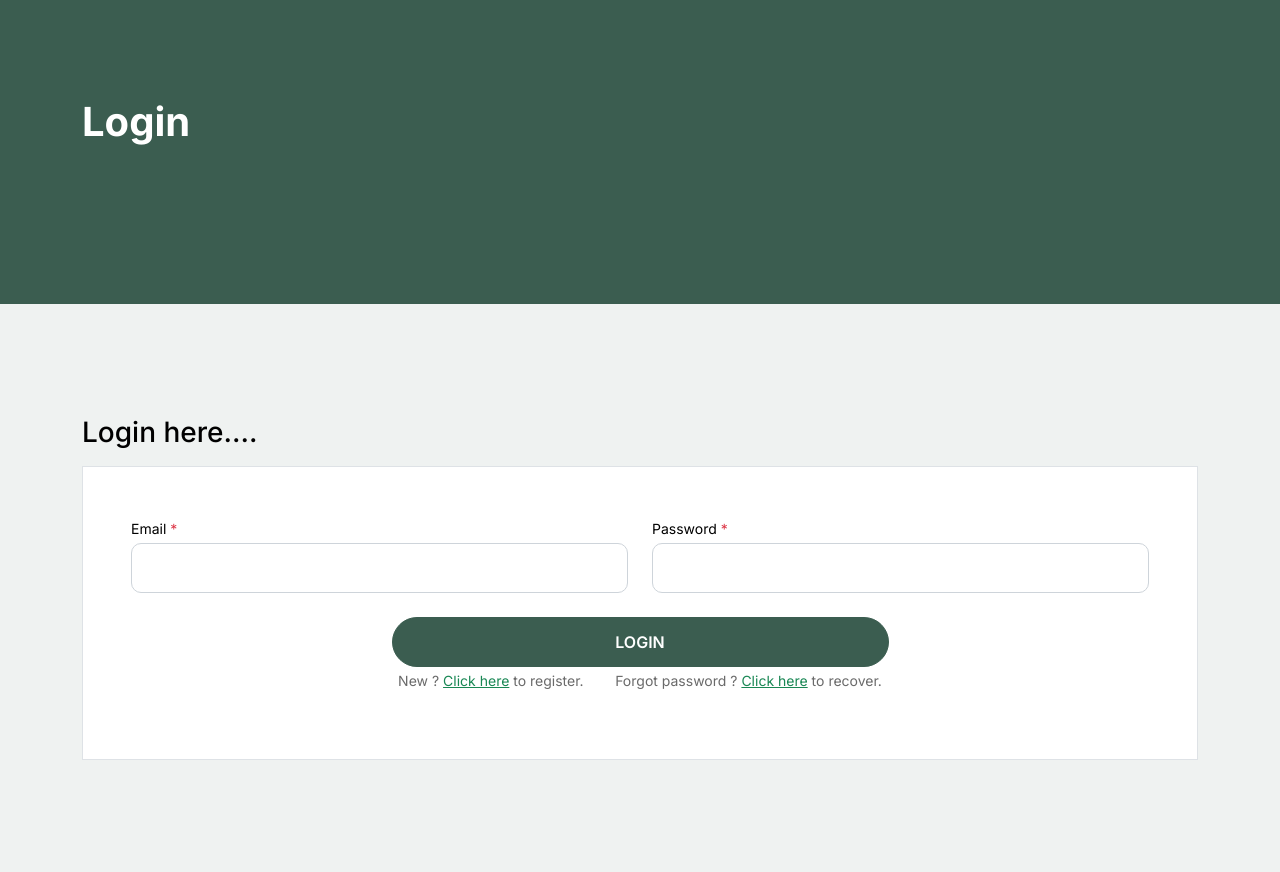
After one commit to mathewkuttysaji/ENurseryProject, a Django app: page /login in a window 1280 px wide. The commit adds this page. Run offline with Django 5.2, Linux system fonts and the light colour scheme; some libraries are stand-ins or nearby versions.

Commit message:
login_view created and checked

```diff
--- a/core/accounts/urls.py
+++ b/core/accounts/urls.py
@@ -3,5 +3,7 @@ from . import views
 
 urlpatterns = [
     path('', views.index_view, name='index'),
-    path('register', views.register_view, name='register')
+    path('register', views.register_view, name='register'),
+    path('login', views.login_view, name='login'),
+    path('home', views.home, name='home')
 ]
--- a/core/accounts/views.py
+++ b/core/accounts/views.py
@@ -1,5 +1,9 @@
-from django.shortcuts import render
+from django.shortcuts import render, redirect
+from django.contrib.auth import authenticate, login
 from .forms import CustomerCreationForm
+from .models import Customers
+from django.contrib import messages
+
 
 # Create your views here.
 
@@ -11,7 +15,29 @@ def register_view(request):
         form = CustomerCreationForm(request.POST)
         if form.is_valid():
             form.save()
-            return render(request, 'login.html')
+            return render(request, 'registration/login.html')
     else:
         form = CustomerCreationForm()
     return render(request, "registration/register.html", {'form':form})
+
+def login_view(request):
+    if request.method == 'POST':
+        email = request.POST.get('email')
+        password = request.POST.get('password')
+
+        customer = authenticate(request, email=email, password=password)
+
+        if customer is not None:
+            login(request, customer)
+
+            if customer.is_superuser:
+                return redirect('/admin')
+            else:
+                return redirect('/home')
+        else:
+            messages.error(request, "Invalid credentials. Please try again. If you are new please login")
+    else:
+        return render(request, 'registration/login.html')
+
+def home(request):
+    return render(request, "registration/home.html")
--- a/core/templates/index.html
+++ b/core/templates/index.html
@@ -31,7 +31,7 @@
 					<div class="intro-excerpt">
 						<h1> E-NURSERY </h1>
 						<p class="mb-4"> Where every leaf tells a story and every flower paints a picture - welcome to our plant nursery, where nature's beauty takes root </p>
-						<p><a href="accounts/login" class="btn btn-secondary"> Get Started </a></p>
+						<p><a href="{% url 'login' %}" class="btn btn-secondary"> Get Started </a></p>
 					</div>
 				</div>
 			</div>
--- /dev/null
+++ b/core/templates/registration/login.html
@@ -0,0 +1,90 @@
+<!doctype html>
+
+{% load static %}
+
+<html lang="en">
+
+<head>
+    <meta charset="utf-8">
+    <meta name="viewport" content="width=device-width, initial-scale=1, shrink-to-fit=no">
+    <meta name="author" content="Untree.co">
+    <link rel="shortcut icon" href="favicon.png">
+
+    <meta name="description" content="" />
+    <meta name="keywords" content="bootstrap, bootstrap4" />
+
+    <!-- Bootstrap CSS -->
+    <link href="{% static 'css/bootstrap.min.css' %}" rel="stylesheet">
+    <link href="https://cdnjs.cloudflare.com/ajax/libs/font-awesome/6.0.0-beta3/css/all.min.css" rel="stylesheet">
+    <link href="{% static 'css/tiny-slider.css' %}" rel="stylesheet">
+    <link href="{% static 'css/style.css' %}" rel="stylesheet">
+    <title>E-Nursery </title>
+</head>
+
+<body>
+    <!-- Start Hero Section -->
+    <div class="hero">
+        <div class="container">
+            <div class="row justify-content-between">
+                <div class="col-lg-5">
+                    <div class="intro-excerpt">
+                        <h1>Login </h1>
+                    </div>
+                </div>
+            </div>
+        </div>
+    </div>
+    <!-- End Hero Section -->
+
+    <div class="untree_co-section">
+        <div class="container">
+            <div class="row">
+                <div class="col-md-12 mb-5 mb-md-0">
+                    <h2 class="h3 mb-3 text-black">Login here....</h2>
+                    <div class="p-3 p-lg-5 border bg-white">
+                        <form action="{% url 'login' %}" method="post">
+                            {% csrf_token %}
+
+                            {% for message in messages %}
+                            <div class="alert alert-{{ message.level }}">
+                                {{ message.message }}
+                            </div>
+                            {% endfor %}
+
+                            <div class="form-group row">
+                                <div class="col-md-6">
+                                    <label for="email" class="text-black"> Email <span
+                                            class="text-danger">*</span></label>
+                                    <input type="email" class="form-control" id="email" name="email">
+                                </div>
+                                <div class="col-md-6">
+                                    <label for="password" class="text-black">Password <span
+                                            class="text-danger">*</span></label>
+                                    <input type="password" class="form-control" id="password" name="password">
+                                </div>
+                            </div>
+                            <div class="row">
+                                <div class="d-grid gap-2 col-6 mx-auto mt-4">
+                                    <input type="submit" value="LOGIN" class="btn btn-primary">
+                                </div>
+                            </div>
+                            <div class="form-group row">
+                                <div class="col-md-12 text-center">
+                                    <p>New ? <a href="{% url 'register' %}" class="text-success">Click here</a> to register.
+                                        &nbsp;&nbsp;&nbsp;&nbsp;&nbsp;&nbsp;
+                                        Forgot password ? <a href="" class="text-success">Click here</a> to recover.
+                                    </p>
+                                </div>
+                            </div>
+                        </form>
+                    </div>
+                </div>
+            </div>
+        </div>
+    </div>
+    <script src="{% static 'js/bootstrap.bundle.min.js' %}"></script>
+    <script src="{% static 'js/tiny-slider.js' %}"></script>
+    <script src="{% static 'js/custom.js' %}"></script>
+</body>
+
+</html>
--- a/core/templates/registration/register.html
+++ b/core/templates/registration/register.html
@@ -50,7 +50,7 @@
                             <div class="row">
 
                                 <div class="form-group col-6">
-                                    {{ form.name.label_tag }}
+                                     {{ form.name.label_tag }}
                                     {{ form.name }}
                                     {% if form.name.errors %}
                                     <div class="alert alert-danger mt-3">
```
Also changed, not shown: core/templates/registration/home.html (added, +15 -0 lines), core/accounts/forms.py (line endings or trailing spaces), core/db.sqlite3.
